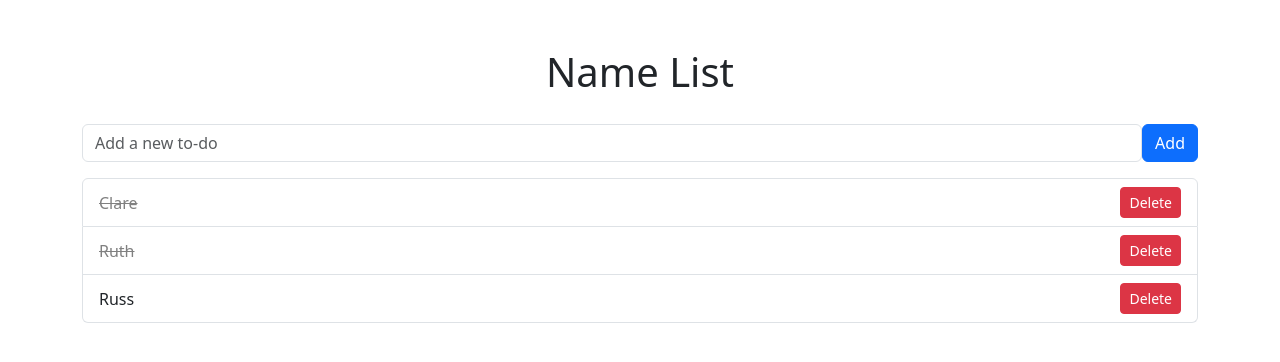
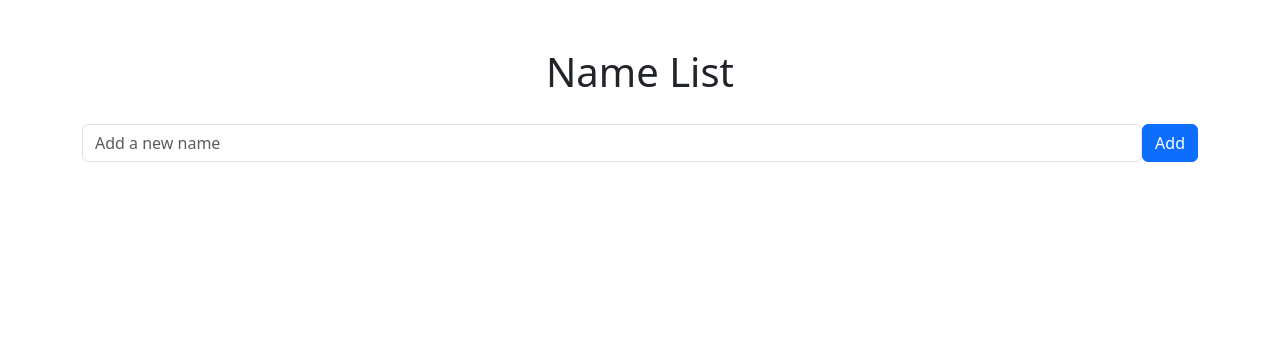
Before and after one commit to Rosmine1/week13, a website built with Vite: page index.html in a window 1280 px wide. Built offline with nearby package versions, Linux system fonts and the light colour scheme; files whose address does not match are found by name.

Commit message:
fixed bugs to make sure my CRD app is working

```diff
--- a/index.html
+++ b/index.html
@@ -16,7 +16,7 @@
             type="text"
             id="newTodo"
             class="form-control"
-            placeholder="Add a new to-do"
+            placeholder="Add a new name"
             required
           />
           <button class="btn btn-primary" id="addTodo" type="submit">
@@ -26,30 +26,6 @@
       </div>
       <ul class="list-group" id="todoList">
         <!-- Name items will be appended here -->
-        <li class="list-group-item d-flex justify-content-between align-items-center">
-          <span class="todo-text completed">Clare</span>
-          <div>
-            <button class="btn btn-sm btn-danger deleteTodo" data-index="${index}">
-              Delete
-            </button>
-          </div>
-        </li>
-        <li class="list-group-item d-flex justify-content-between align-items-center">
-          <span class="todo-text completed">Ruth</span>
-          <div>
-            <button class="btn btn-sm btn-danger deleteTodo" data-index="${index}">
-              Delete
-            </button>
-          </div>
-        </li>
-        <li class="list-group-item d-flex justify-content-between align-items-center">
-          <span class="todo-text">Russ</span>
-          <div>
-            <button class="btn btn-sm btn-danger deleteTodo" data-index="${index}">
-              Delete
-            </button>
-          </div>
-        </li>
       </ul>
     </div>
 
--- a/src/main.ts
+++ b/src/main.ts
@@ -6,7 +6,7 @@ import "bootstrap/dist/css/bootstrap.min.css"
 // alert("connected");
 $(document).ready(function () {
   //create Base URL variable
-  const BASE_URL = "http://localhost:4000";
+  const BASE_URL = "http://localhost:3000";
 
   // define the type for name object
 
@@ -51,27 +51,23 @@ $(document).ready(function () {
   };
 
 
-  //function to retrieve data from the server and render it to the page
+  // Function to retrieve data from the server and render it to the page
 const render = async () => {
   const names = await fetchNames();
   $("#todoList").empty();
 
-    // Loop through the names array and append each todo to the list
-
-
+  // Loop through the names array and append each name to the list
   names.forEach(function (name: Name) {
     let nameItem = `<li class="list-group-item d-flex justify-content-between align-items-center">
-                                  <span class="todo-text ${
-                                    name.text ? "text" : " "}">${name.text}</span>
+                            <span class="todo-text">${name.text}</span>
                             <div>
-                                      <button class="btn btn-sm btn-danger deleteTodo" data-index="${
-                                        name.id
-                                      }">Delete</button>
+                                <button class="btn btn-sm btn-danger deleteTodo" data-index="${name.id}">Delete</button>
                             </div>
                         </li>`;
     $("#todoList").append(nameItem);
   });
 };
+
 
   // Call the render function when the page loads
   render();
```
Also changed, not shown: db/db.json (+7 -11 lines). Lines whose indentation alone changed are shown as unchanged.
